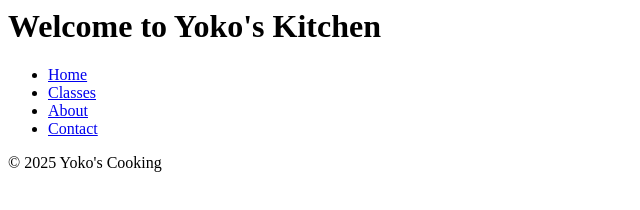
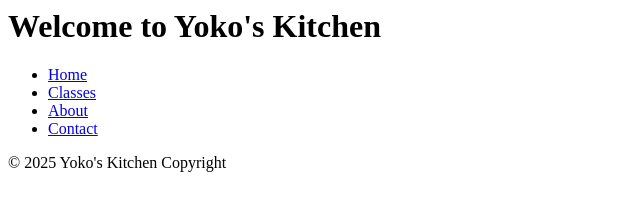
Before and after one commit to Breannab121/version-control-simulation-BreannaB, a plain HTML site: page index.html in a window 1280 px wide. Shown: the full height of the page, 0-640 px from the left. Drawn offline with Linux system fonts and the light colour scheme.

Commit message:
update footer

```diff
--- a/index.html
+++ b/index.html
@@ -14,6 +14,6 @@
             </nav>
         </header>
 <footer>
-    &copy; 2025 Yoko's Cooking
+    &copy; 2025 Yoko's Kitchen Copyright
   </footer>
   </html>
```
